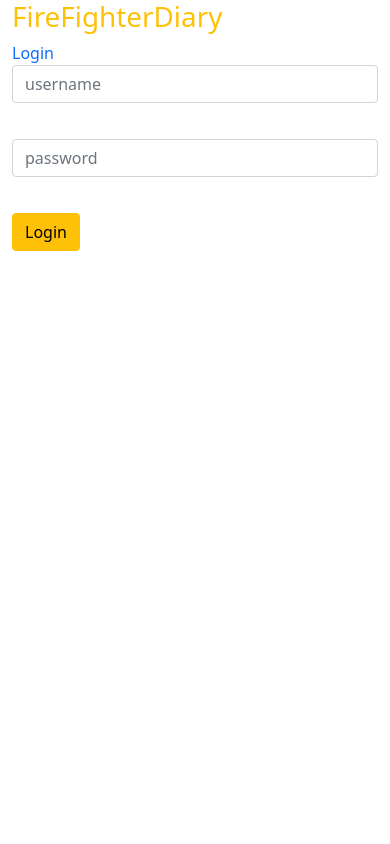
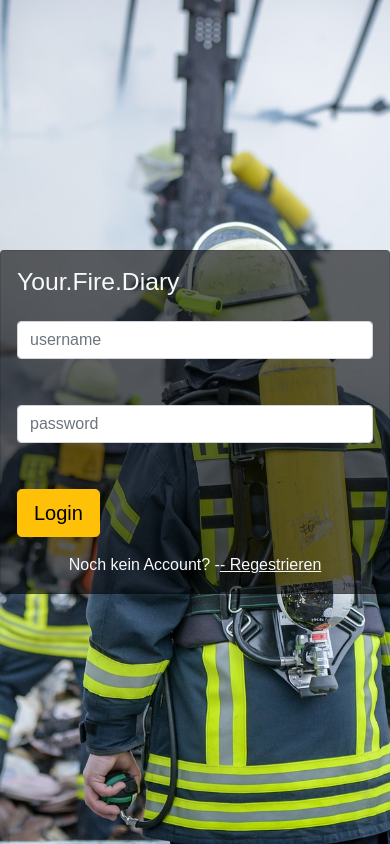
Before and after one commit to m0nk3y500/YourFireDiary, a Django app: page /web/login/ in a window 390 px wide. Run offline with Django 4.2, Linux system fonts and the light colour scheme; some libraries are stand-ins or nearby versions.

Commit message:
Entfernen der user/url funktionso das nur eingeloggte user etwas sehen können//Login Design erstmal fertiggestellt

```diff
--- a/ffs_site/blog/urls.py
+++ b/ffs_site/blog/urls.py
@@ -5,6 +5,7 @@ app_name = 'blog'
 
 urlpatterns = [
     path('', views.index, name='index'),
-    path('<str:username>/timeline/', views.timeline_view, name='timeline'),
+    path('dashboard/', views.dashboard_view, name='dashboard'),
     path('add-someone/', views.add_view, name='add_content'),
+    path('add-form/', views.add_form_view, name='add_form'),
 ]
--- a/ffs_site/web/static/web/style.css
+++ b/ffs_site/web/static/web/style.css
@@ -1,6 +1,28 @@
+html,body{
+    background-image: url('img/background_login.jpg');
+    background-size: cover;
+    background-repeat: no-repeat;
+    background-position: center;
+    height: 100%;
+    font-family: 'Numans', sans-serif;
+    /* filter: blur(2px);
+    -webkit-filter: blur(2px); */
+    z-index: 1;
+}
+
 .form-group {
-    padding-bottom:20px;
+    padding-bottom:30px;
 }
+
 .form-group label {
     display: none;
 }
+
+.card {
+    background: rgba(0, 0, 0, 0.6);
+}
+
+.row {
+    margin-right: 0;
+    --bs-gutter-x: 0;
+}
--- a/ffs_site/web/templates/web/base.html
+++ b/ffs_site/web/templates/web/base.html
@@ -5,25 +5,35 @@
         <meta charset="UTF-8">
         <meta http-equiv="X-UA-Compatible" content="IE=edge">
         <meta name="viewport" content="width=device-width, initial-scale=1.0">
+        <link href="https://fonts.googleapis.com/icon?family=Material+Icons" rel="stylesheet">
         <link href="https://cdn.jsdelivr.net/npm/bootstrap@5.1.3/dist/css/bootstrap.min.css" rel="stylesheet" integrity="sha384-1BmE4kWBq78iYhFldvKuhfTAU6auU8tT94WrHftjDbrCEXSU1oBoqyl2QvZ6jIW3" crossorigin="anonymous">
         <link rel="stylesheet" type="text/css" href="{% static 'web/style.css' %}">
         <title>FireFighterDiary</title>
     </head>
     <body>
         <div class="container">
-            <a class="text-decoration-none text-warning" href="{% url 'web:index' %}"><h1>FireFighterDiary</h1></a>
+            <!-- <a class="text-decoration-none text-warning" href="{% url 'web:login' %}"><h1>Firefighter.Operation.Diary.</h1></a> -->
             {% if request.user.is_authenticated %}
                 <p>Moin {{ request.user.username }}! </p>
                 <a class="text-decoration-none" href="{% url 'web:logout' %}">Logout</a>
             {% else %}
-                <a class="text-decoration-none" href="{% url 'web:login' %}">Login</a>
+                <!-- <a class="text-decoration-none" href="{% url 'web:login' %}">Login</a> -->
 
                 <!-- <a class="text-decoration-none" href="{% url 'web:register' %}">Regestrieren</a> -->
             {% endif %}
-            <div class="row">
-                <div class="col-12 col-md-6 offset-md-3 col-lg-4 offset-lg-4">
+        </div>
+        <div class="row d-flex align-items-center h-100">
+            <div class="card-background col-12 col-md-6 offset-md-3 col-lg-4 offset-lg-4">
+                <div class="card p-lg-5 p-3">
+                    <h2 class="text-light text-left mb-4">Your.Fire.Diary</h2>
                     {% block authForm %}
                     {% endblock %}
+                    <div class="d-flex justify-content-center links text-light mt-3 mt-lg-0">
+                        Noch kein Account? - <a class="text-light" href="#"> - Regestrieren</a>
+                    </div>
+                    <!-- <div class="d-flex justify-content-center">
+                        <a href="#">Forgot your password?</a> -->
+                    <!-- </div> -->
                 </div>
             </div>
         </div>
--- a/ffs_site/web/templates/web/login.html
+++ b/ffs_site/web/templates/web/login.html
@@ -8,7 +8,7 @@
 <form action="" method="post">
     {% csrf_token %}
     {% bootstrap_form login_form %}
-    <button type="submit" class="btn btn-warning">Login</button>
+    <button type="submit" class="btn btn-warning btn-lg">Login</button>
 </form>
 
 {% endblock%}
--- a/ffs_site/web/urls.py
+++ b/ffs_site/web/urls.py
@@ -4,9 +4,8 @@ from . import views
 app_name = 'web'
 
 urlpatterns = [
-    path('', views.index, name='index'),
+    path('login/', views.login_view, name='login'),
     path('register/', views.register_view, name="register"),
-    path('login/', views.login_view  , name="login"),
     path('logout/', views.logout_view, name="logout")
 
 ]
--- a/ffs_site/web/views.py
+++ b/ffs_site/web/views.py
@@ -5,9 +5,6 @@ from django.contrib.auth import authenticate, login, logout
 from django.contrib.auth.models import User
 from django.urls import reverse
 from web.forms import loginForm, registerForm
-
-def index(request):
-    return render(request, 'web/base.html')
 
 def register_view(request):
     register_form = registerForm()
@@ -22,14 +19,14 @@ def register_view(request):
             if user is not None:
                 print(user)
                 login(request, user)
-                return redirect(reverse('blog:timeline', kwargs={'username': request.user.username}))
+                return redirect(reverse('blog:dashboard', kwargs={'username': request.user.username}))
             else:
                 print('User not found')
     return render(request, 'web/register.html', {'register_form':register_form})
 
 def login_view(request):
     if request.user.is_authenticated:
-        return redirect(reverse('blog:timeline', kwargs={'username': request.user.username}))
+        return redirect(reverse('blog:dashboard', kwargs={'username': request.user.username}))
     login_form = loginForm()
     if request.method == 'POST':
         login_form = loginForm(request.POST)
@@ -39,11 +36,11 @@ def login_view(request):
             user = authenticate(username=username, password=password)
             if user is not None:
                 login(request, user)
-                return redirect(reverse('blog:timeline', kwargs={'username': request.user.username}))
+                return redirect(reverse('blog:dashboard'))
             else:
                 print('User not found')
     return render(request, 'web/login.html', {'login_form':login_form})
 
 def logout_view(request):
     logout(request)
-    return redirect(reverse('web:index'))
+    return redirect(reverse('web:login'))
```
Also changed, not shown: ffs_site/blog/templates/blog/add.html (renamed from ffs_site/blog/templates/blog/timeline.html, +4 -15 lines), ffs_site/blog/templates/blog/base.html (+7 -3 lines), ffs_site/blog/templates/blog/dashboard.html (added, +19 -0 lines), ffs_site/blog/views.py (+9 -5 lines), ffs_site/db.sqlite3, ffs_site/web/static/web/img/background_login.jpg (added).
